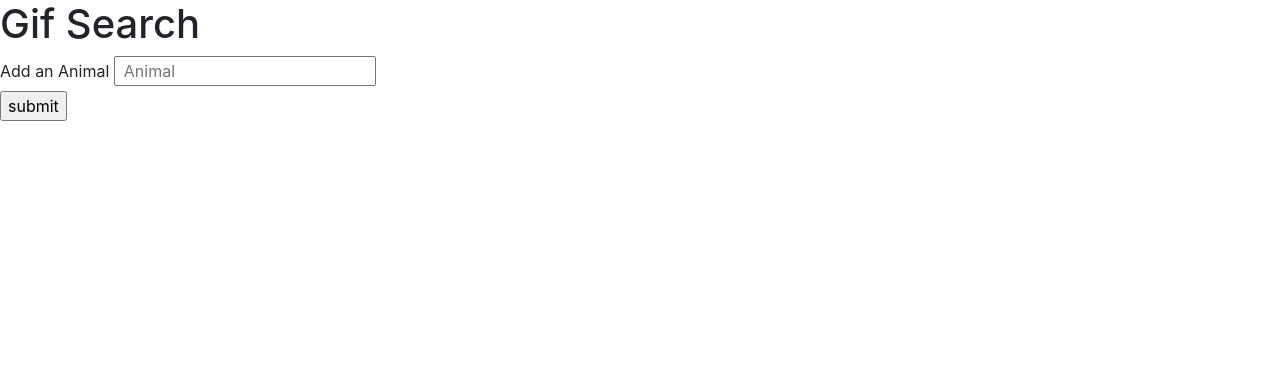
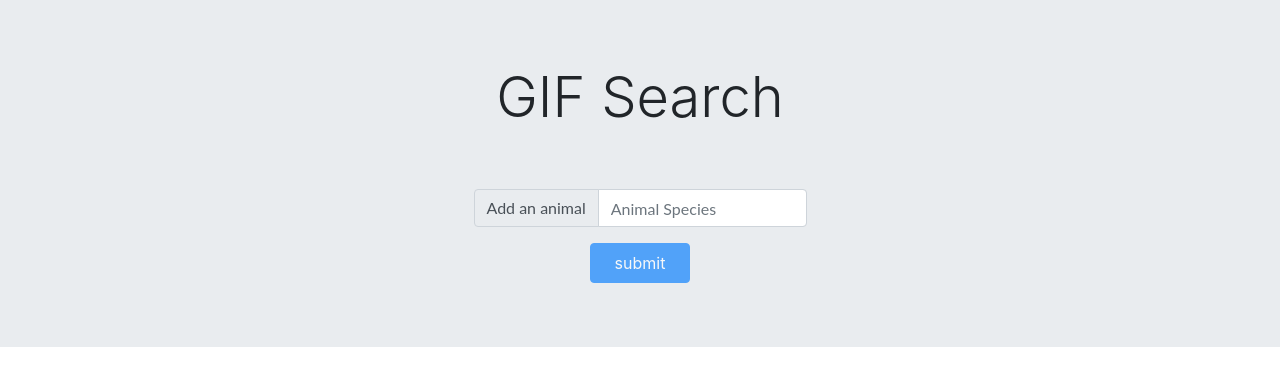
Before and after one commit to SomatThakali/GifTastic, a plain HTML site: page index.html in a window 1280 px wide. Drawn offline with nearby package versions, Linux system fonts and the light colour scheme.

Commit message:
Added submitButtonDisable function

```diff
--- a/assets/css/style.css
+++ b/assets/css/style.css
@@ -1,15 +1,37 @@
+.input-group {
+  padding-top: 10px;
+  width: 30%;
+  margin: auto;
+  font-family: "Lato", sans-serif;
+}
+
+.btn {
+  width: 100px;
+  height: 40px;
+}
+
 body,
 html {
   height: 100%;
-  margin: 0;
 }
 
-.wrapper {
-  /* position: relative;
-  background-position: center;
-  background-repeat: no-repeat;
-  background-size: cover;
-  background-image: url("https://media.giphy.com/media/fRKbnJXLDh2nu/giphy.gif");
-  height: 50%;
-  margin-bottom: 40px; */
+img {
+  height: 220px;
+  width: 220px;
 }
+
+p {
+  text-align: center;
+}
+
+.display-4 {
+  padding-bottom: 20px;
+}
+
+#buttons-view {
+  padding-bottom: 20px;
+}
+
+#gif-view {
+  padding-bottom: 40px;
+}
--- a/assets/javascript/app.js
+++ b/assets/javascript/app.js
@@ -7,22 +7,24 @@ function displayGifs() {
   var queryURL =
     "http://api.giphy.com/v1/gifs/search?q=" +
     gif +
-    "&apikey=YmxqI7FO8HBg0777IhN53zTCSpS5f2zO&limit=10";
+    "&apikey=YmxqI7FO8HBg0777IhN53zTCSpS5f2zO&limit=12";
 
   $.ajax({
     url: queryURL,
     method: "GET"
   }).then(function(response) {
+    $("#gif-view").empty();
+
     var results = response.data;
     for (var i = 0; i < results.length; i++) {
-      var gifDiv = $("<div class='gif'>");
+      var gifDiv = $("<div class='col-md-3'>");
       var rating = results[i].rating;
-      var p = $("<p class=paragraph>").text("Rating: " + rating);
+      var p = $("<p class='text-center'>").text("Rating: " + rating);
       gifDiv.append(p);
 
       var animalImage = $("<img>");
 
-      var imgURL = results[i].images.fixed_height.url;
+      var imgURL = results[i].images.fixed_height_still.url;
       animalImage.attr("src", imgURL);
 
       var imgURLStill = results[i].images.fixed_height_still.url;
@@ -46,14 +48,14 @@ function displayGifs() {
 function changeImageState() {
   $("img").hover(
     function() {
-      var stillImage = $(this).attr("data-still");
-      $(this).attr("src", stillImage);
+      var animateImage = $(this).attr("data-animate");
+      $(this).attr("src", animateImage);
 
       console.log("STILL");
     },
     function() {
-      var animateImage = $(this).attr("data-animate");
-      $(this).attr("src", animateImage);
+      var stillImage = $(this).attr("data-still");
+      $(this).attr("src", stillImage);
 
       console.log("MOVE");
     }
@@ -63,7 +65,7 @@ function renderButtons() {
   $("#buttons-view").empty();
 
   for (var i = 0; i < gifs.length; i++) {
-    var btn = $("<button>");
+    var btn = $("<button class='btn btn-primary mr-2'>");
     btn.addClass("gif-btn");
     btn.attr("data-name", gifs[i]);
     btn.text(gifs[i]);
@@ -79,8 +81,23 @@ $("#add-gif").on("click", function(event) {
   gifs.push(gif);
 
   renderButtons();
+  $("#gif-input").val("");
+  submitButtonDisable();
 });
+
+// This function will  disable the submit button if the input field is empty
+// link: https://stackoverflow.com/questions/17699094/if-input-field-is-empty-disable-submit-button?answertab=active#tab-top
+// author: Raja Muhammad Adil
+// author profile: https://stackoverflow.com/users/1298762/adil
+function submitButtonDisable() {
+  $("#add-gif").attr("disabled", true);
+  $("#gif-input").keyup(function() {
+    if ($(this).val().length != 0) $("#add-gif").attr("disabled", false);
+    else $("#add-gif").attr("disabled", true);
+  });
+}
 
 $(document).on("click", ".gif-btn", displayGifs);
 
 renderButtons();
+submitButtonDisable();
--- a/index.html
+++ b/index.html
@@ -37,21 +37,35 @@
     <title>Gif</title>
   </head>
   <body>
+    <div class="jumbotron jumbotron-fluid text-center">
+      <h1 class="display-4">GIF Search</h1>
+      <div id="buttons-view"></div>
+      <div class="container">
+        <div class="input-group mb-3">
+          <div class="input-group-prepend">
+            <span class="input-group-text" id="inputGroup-sizing-default "
+              >Add an animal</span
+            >
+          </div>
+          <input
+            placeholder="Animal Species"
+            id="gif-input"
+            type="text"
+            class="form-control"
+            aria-label="Default"
+            aria-describedby="inputGroup-sizing-default"
+          />
+        </div>
+        <button id="add-gif" class="btn btn-primary" type="submit">
+          submit
+        </button>
+      </div>
+    </div>
 
-      <div class="wrapper">
-          <h1>Gif Search</h1>
-
-          <div id="buttons-view"></div>
-
-          <form id="gif-form">
-            <label for="gif-input" >Add an Animal</label>
-            <input type="text" class="pl-2" placeholder="Animal" id="gif-input" />
-            <br />
-            <input id="add-gif" type="submit" value="submit" />
-          </form>
-
-          <div id="gif-view"></div>
-
+    <br />
+    <div class="container">
+      <div id="gif-view" class="row"></div>
+    </div>
 
     <script src="https://cdnjs.cloudflare.com/ajax/libs/jquery/3.2.1/jquery.min.js"></script>
     <script type="text/javascript" src="./assets/javascript/app.js"></script>
```
